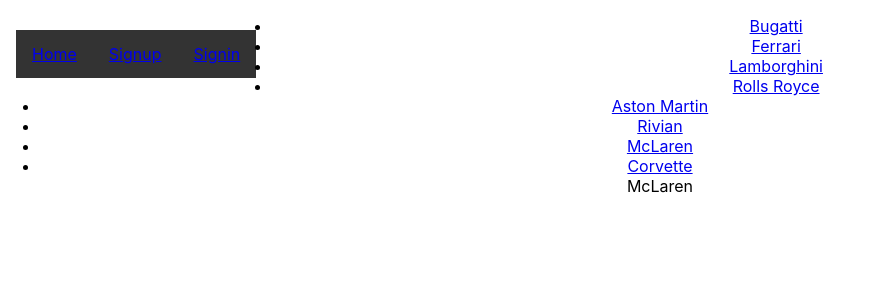
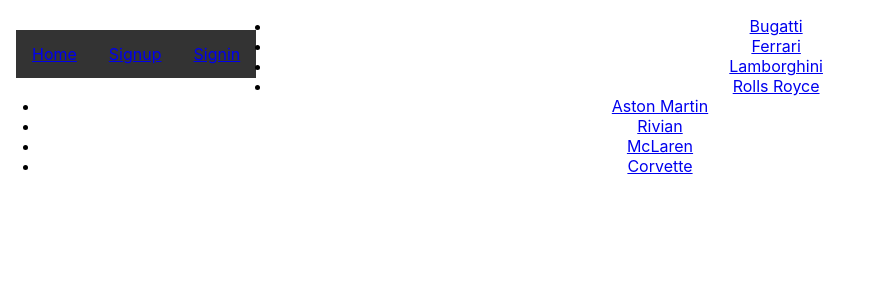
Before and after one commit to Salmann107/platino-wheels-project, a React (Create React App) app in the folder project-frontend/: page /category in a window 1280 px wide. Shown: the top 300 px of the page, without its empty margins (0-869 px from the left). Built offline with nearby package versions, Linux system fonts and the light colour scheme.

Commit message:
created mclaren and category page

```diff
--- a/project-frontend/src/components/Brand/Mclaren.js
+++ b/project-frontend/src/components/Brand/Mclaren.js
@@ -1,5 +1,7 @@
 import React, { useState, useEffect } from 'react'
 import axios from 'axios'
+
+
 
 export default function McLaren() {
 
--- a/project-frontend/src/components/CategoryPage/CategoryPage.jsx
+++ b/project-frontend/src/components/CategoryPage/CategoryPage.jsx
@@ -15,7 +15,7 @@
             <li><Link to='/category/Rivian'>Rivian</Link> </li>
             <li><Link to='/category/McLaren'>McLaren</Link> </li>
             <li><Link to='/category/Corvette'>Corvette</Link> </li>
-            McLaren
+
             </ul>
 
     </div>
```
